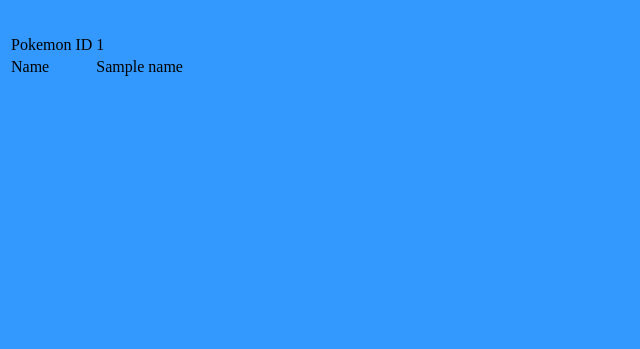
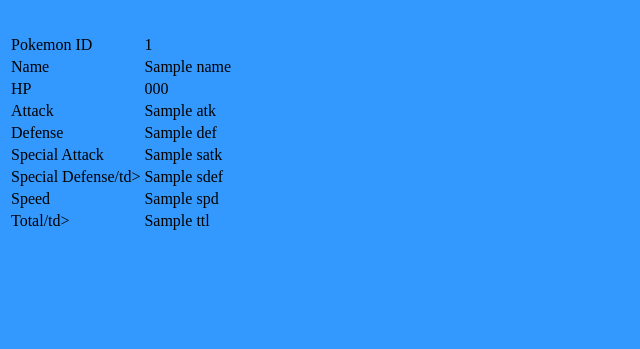
Before and after one commit to ChristopherWennendy/gahahahah, a Flask app: template templates/id.html in a window 1280 px wide. Shown: the part 451-800 px from the top of the page, without its empty margins (0-640 px from the left). Run offline with Flask 2, Linux system fonts and the light colour scheme; the template is opened without the code that fills it: most values are stand-ins (such as "Sample title", 1, 10 or a date in 2020).

Commit message:
Update id.html

```diff
--- a/templates/id.html
+++ b/templates/id.html
@@ -20,6 +20,34 @@
 	<td>Name</td>
 	<td>{{ name }}</td>
       </tr>
+      <tr>
+	<td>HP</td>
+	<td>{{ hp }}</td>
+      </tr>
+      <tr>
+	<td>Attack</td>
+	<td>{{ atk }}</td>
+      </tr>
+      <tr>
+	<td>Defense</td>
+	<td>{{ def }}</td>
+      </tr>
+      <tr>
+	<td>Special Attack</td>
+	<td>{{ satk }}</td>
+      </tr>
+            <tr>
+	<td>Special Defense/td>
+	<td>{{ sdef }}</td>
+      </tr>
+            <tr>
+	<td>Speed</td>
+	<td>{{ spd }}</td>
+      </tr>
+            <tr>
+	<td>Total/td>
+	<td>{{ ttl }}</td>
+      </tr>
     <center><img src=http://24.media.tumblr.com/tumblr_m1203znCsk1rr1vyxo1_500.gif>
     </center><br><br><br>
   </body>
```
